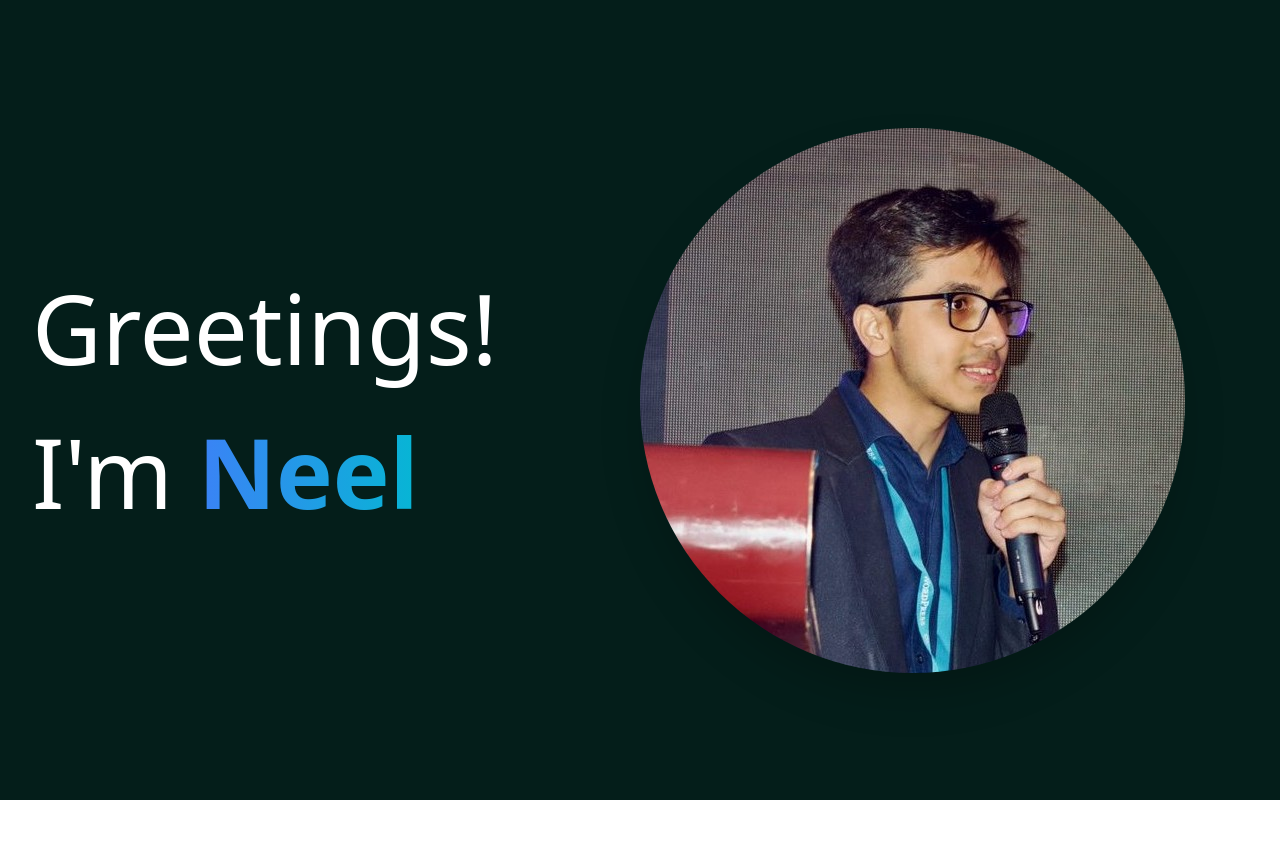
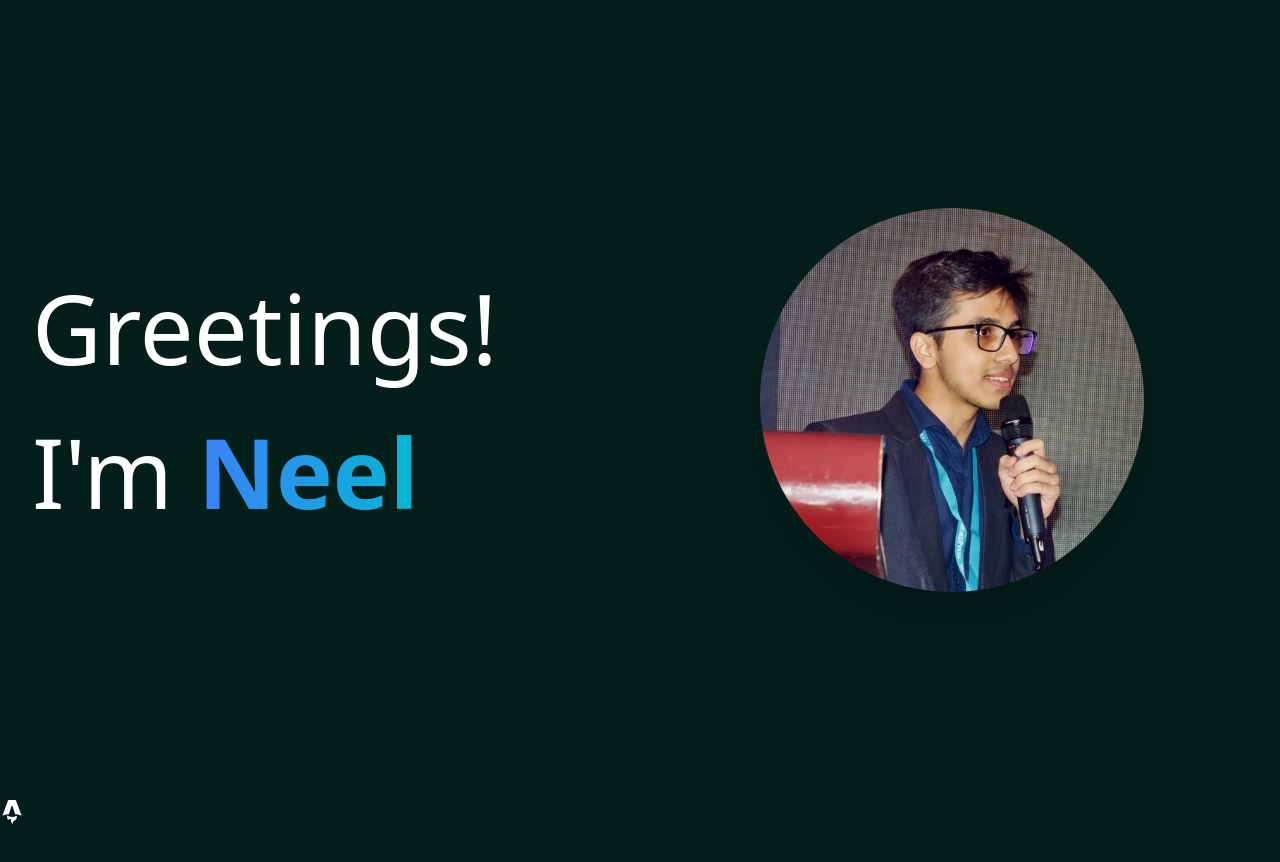
Before and after one commit to leen-neel/and249, an Astro site: page / in a window 1280 px wide. Before the commit the page ends 800 px from the top, so only its background shows below. Built offline with nearby package versions, Linux system fonts and the light colour scheme; Astro itself is replaced by a stand-in of ours.

Commit message:
added icon

```diff
--- a/package.json
+++ b/package.json
@@ -12,6 +12,7 @@
   "dependencies": {
     "@astrojs/tailwind": "^4.0.0",
     "astro": "^2.7.2",
+    "astro-icon": "^0.8.1",
     "sass": "^1.63.6",
     "tailwindcss": "^3.3.2"
   },
--- a/src/pages/index.astro
+++ b/src/pages/index.astro
@@ -1,5 +1,7 @@
 ---
 import Layout from "../layouts/Layout.astro";
+
+import { Icon } from "astro-icon";
 
 import "../assets/styles.scss";
 ---
@@ -19,15 +21,23 @@ import "../assets/styles.scss";
             </h2>
           </div>
 
-          <div class="w-full lg:w-1/2">
+          <div class="w-full lg:w-1/2 place-content-center grid">
             <img
               src="Myself.jpeg"
               alt="Hero Image"
-              class="max-w-full md:max-w-xl rounded-full shadow-2xl"
+              class="max-w-full md:max-w-sm rounded-full shadow-2xl"
             />
           </div>
         </div>
       </div>
+    </section>
+
+    <section class="min-h-screen">
+      <ul class="grid grid-cols-1 gap-4 sm:grid-cols-2">
+        <li class="flex items-center gap-4">
+          <Icon name="simple-icons:astro" class="w-6 h-6" />
+        </li>
+      </ul>
     </section>
   </main>
 </Layout>
```
Also changed, not shown: 1 other file.
